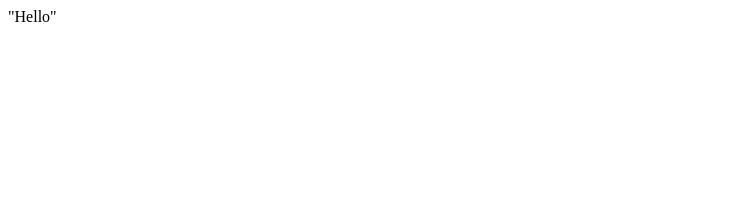
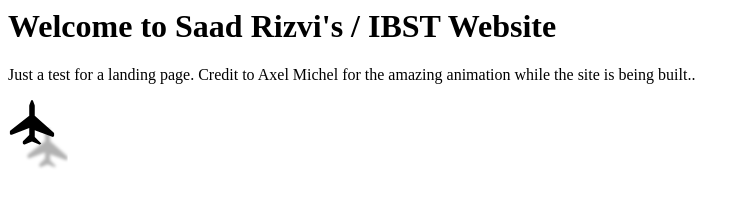
Before and after one commit to saadrizvi/saadrizvi.github.io, a plain HTML site: page index.html in a window 1280 px wide. Shown: the whole page, without its empty margins (0-750 px from the left). Drawn offline with Linux system fonts and the light colour scheme.

Commit message:
Update index.html

```diff
--- a/index.html
+++ b/index.html
@@ -1 +1,41 @@
-"Hello"
+<html>
+
+  <body>
+    <div class="page">
+  <header>
+    <h1>Welcome to Saad Rizvi's / IBST Website</h1>
+    <p>Just a test for a landing page. Credit to Axel Michel for the amazing animation while the site is being built..</p>
+  </header>
+</div>
+<div id="splash">
+  <div class="anim">
+    <div id="loader">
+      <svg version="1.1" width="60px" height="70px" viewBox="0 0 60 70">
+        <defs>
+          <filter id="f1" x="0" y="0">
+            <feGaussianBlur in="SourceGraphic" stdDeviation="2" />
+          </filter>
+        </defs>
+        <g id="airplane">
+          <path fill="#000" d="M0.677,20.977l4.355,1.631c0.281,0.104,0.579,0.162,0.88,0.16l9.76-0.004L30.46,41.58c0.27,0.34,0.679,0.545,1.112,0.541
+          h1.87c0.992,0,1.676-0.992,1.322-1.918l-6.643-17.439l6.914,0.002l6.038,6.037c0.265,0.266,0.624,0.412,0.999,0.418l1.013-0.004
+          c1.004-0.002,1.684-1.012,1.312-1.938l-2.911-7.277l2.912-7.278c0.372-0.928-0.313-1.941-1.313-1.938h1.017
+          c-0.375,0-0.732,0.15-0.996,0.414l-6.039,6.039h-6.915l6.646-17.443c0.354-0.926-0.33-1.916-1.321-1.914l-1.87-0.004
+          c-0.439,0.004-0.843,0.203-1.112,0.543L15.677,17.24l-9.765-0.002c-0.3,0.002-0.597,0.055-0.879,0.16L0.678,19.03
+          C-0.225,19.36-0.228,20.637,0.677,20.977z" transform="translate(44,0) rotate(90 0 0)" />
+        </g>
+        <g id="shadow" transform="scale(.9)">
+          <path fill="#000" fill-opacity="0.3" d="M0.677,20.977l4.355,1.631c0.281,0.104,0.579,0.162,0.88,0.16l9.76-0.004L30.46,41.58c0.27,0.34,0.679,0.545,1.112,0.541
+      		h1.87c0.992,0,1.676-0.992,1.322-1.918l-6.643-17.439l6.914,0.002l6.038,6.037c0.265,0.266,0.624,0.412,0.999,0.418l1.013-0.004
+      		c1.004-0.002,1.684-1.012,1.312-1.938l-2.911-7.277l2.912-7.278c0.372-0.928-0.313-1.941-1.313-1.938h1.017
+      		c-0.375,0-0.732,0.15-0.996,0.414l-6.039,6.039h-6.915l6.646-17.443c0.354-0.926-0.33-1.916-1.321-1.914l-1.87-0.004
+      		c-0.439,0.004-0.843,0.203-1.112,0.543L15.677,17.24l-9.765-0.002c-0.3,0.002-0.597,0.055-0.879,0.16L0.678,19.03
+      		C-0.225,19.36-0.228,20.637,0.677,20.977z" transform="translate(64,30) rotate(90 0 0)" filter="url(#f1)" />
+        </g>
+      </svg>
+    </div>
+  </div>
+</div>
+  </body>
+
+</html>
```
